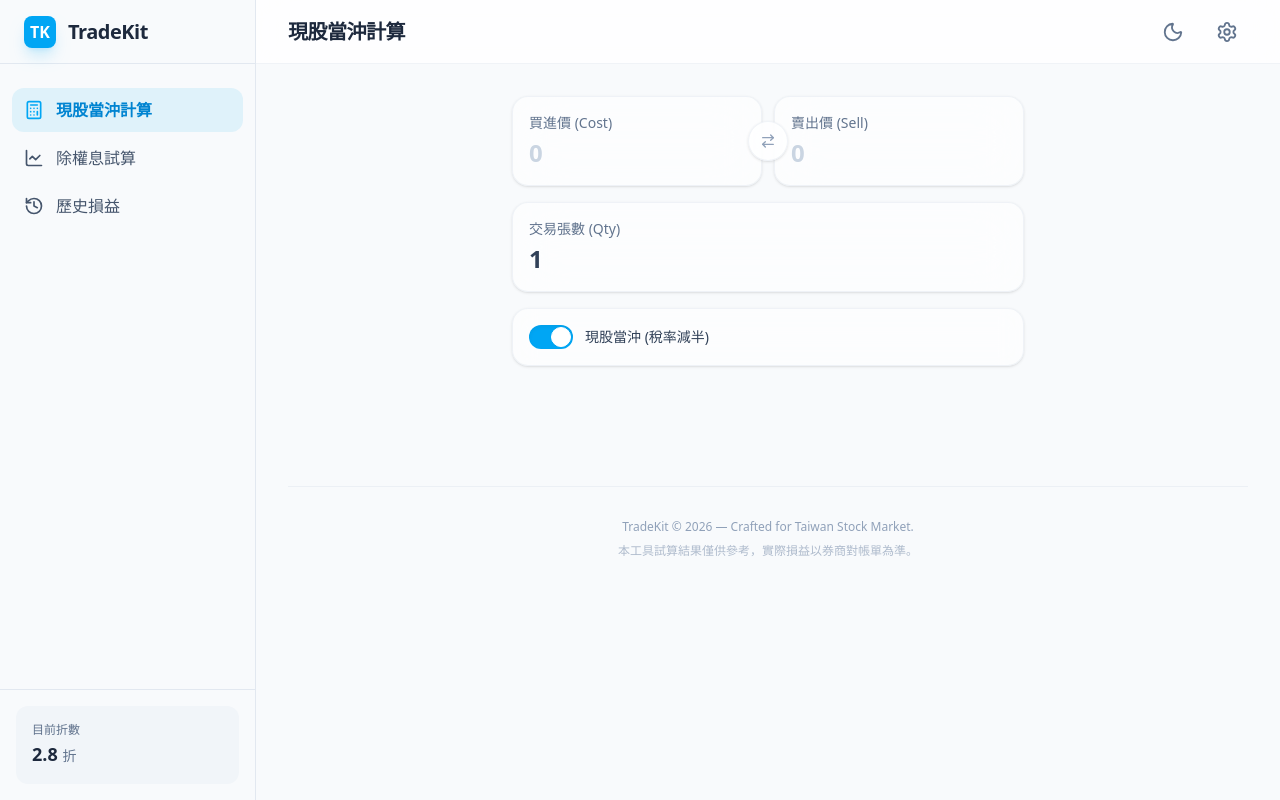
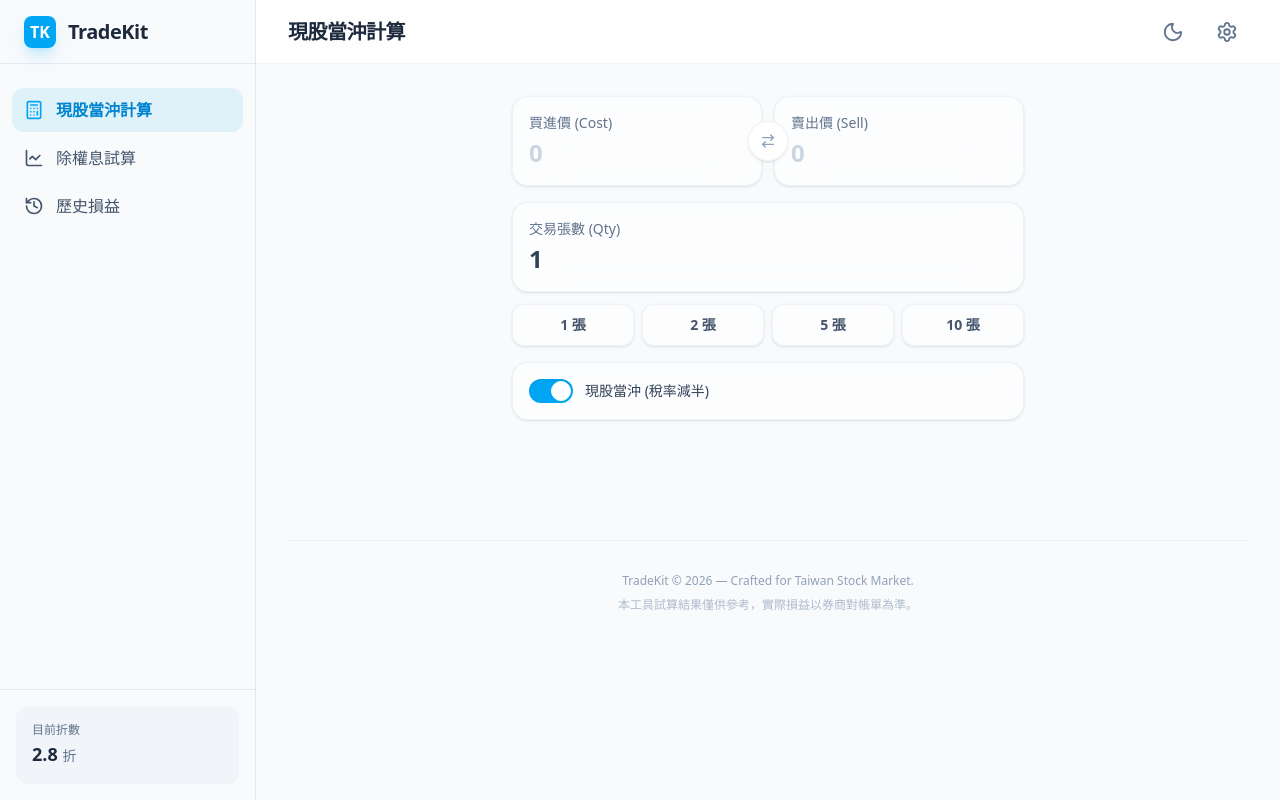
Before and after one commit to dectecx/TradeKit, a SvelteKit app in the folder frontend/: page / in a window 1280 px wide. Built offline with nearby package versions, Linux system fonts and the light colour scheme.

Commit message:
feat(ui): add quick preset volume selection buttons for faster transaction input

```diff
--- a/frontend/src/routes/+page.svelte
+++ b/frontend/src/routes/+page.svelte
@@ -151,12 +151,29 @@
       />
     </div>
 
+    <div class="space-y-3">
       <DisplayField
         label="交易張數 (Qty)"
         value={quantity}
         active={activeInput === 'quantity'}
         onClick={() => (activeInput = 'quantity')}
       />
+      <!-- 快速張數選擇器 -->
+      <div class="flex items-center gap-2">
+        {#each [1, 2, 5, 10] as num}
+          <button
+            type="button"
+            onclick={() => {
+              quantity = num.toString();
+              if (activeInput === 'quantity') activeInput = null;
+            }}
+            class="flex-1 rounded-xl border border-slate-200/50 bg-white/60 py-2.5 text-sm font-semibold text-slate-600 shadow-sm backdrop-blur-md transition-all hover:border-sky-500/30 hover:text-sky-500 active:scale-95 dark:border-white/5 dark:bg-slate-800/40 dark:text-slate-300 dark:hover:text-sky-400"
+          >
+            {num} 張
+          </button>
+        {/each}
+      </div>
+    </div>
 
     <!-- Switch / Day Trade Toggle -->
     <div
```
Lines whose indentation alone changed are shown as unchanged.
